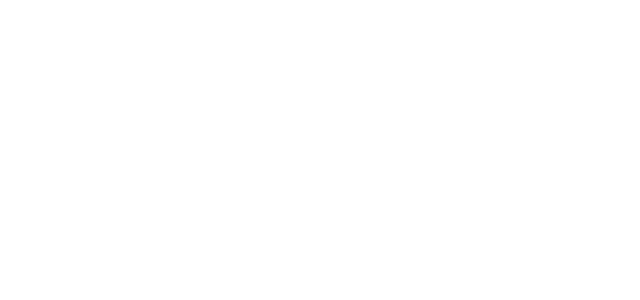
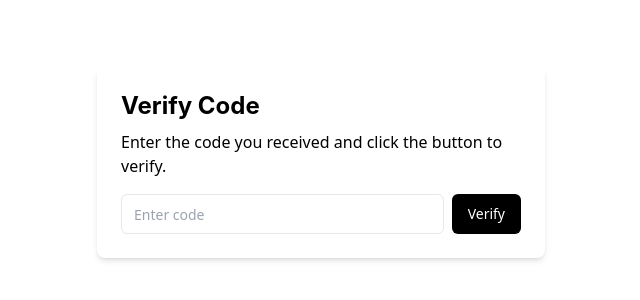
Before and after one commit to VictoriaReyes1803/BatallaNavalFrontend, an Angular app: page /code-verify in a window 1280 px wide. Before the commit this address led to /. Shown: the part 238-538 px from the top of the page, without its empty margins (319-959 px from the left). Built offline with nearby package versions, Linux system fonts and the light colour scheme.

Commit message:
añadiendo view code

```diff
--- a/src/app/Views/Auth/code/code.component.html
+++ b/src/app/Views/Auth/code/code.component.html
@@ -1 +1,42 @@
-<p>code works!</p>
+<main class="h-screen w-full">
+    <div class="flex justify-center items-center h-full w-full">
+        <style>
+            h1,
+            h2,
+            h3,
+            h4,
+            h5,
+            h6 {
+                font-family: 'Inter', sans-serif;
+                --font-sans: 'Inter';
+            }
+        </style>
+        <style>
+            body {
+                font-family: 'Inter', sans-serif;
+                --font-sans: 'Inter';
+            }
+        </style>
+        <div class="flex flex-col items-center justify-center h-screen">
+            <div class="max-w-md w-full space-y-4 p-6 bg-white rounded-lg shadow-md">
+                <div class="space-y-2">
+                    <h1 class="text-2xl font-bold">Verify Code</h1>
+                    <p class="text-gray dark:text-gray-400">Enter the code you received and click the button to
+                        verify.</p>
+                </div>
+                <div class="space-y-4">
+                    <div class="flex items-center space-x-2">
+                        <input
+                            class="flex h-10 w-full rounded-md border border-input bg-background px-3 py-2 text-sm ring-offset-background file:border-0 file:bg-transparent file:text-sm file:font-medium placeholder:text-muted-foreground focus-visible:outline-none focus-visible:ring-2 focus-visible:ring-ring focus-visible:ring-offset-2 disabled:cursor-not-allowed disabled:opacity-50 flex-1"
+                            placeholder="Enter code" maxlength="6" pattern="^[0-9]{6}$" type="text" />
+                        <button
+                            class="text-white bg-black inline-flex items-center justify-center whitespace-nowrap rounded-md text-sm font-medium ring-offset-background transition-colors focus-visible:outline-none focus-visible:ring-2 focus-visible:ring-ring focus-visible:ring-offset-2 disabled:pointer-events-none disabled:opacity-50 bg-primary text-primary-foreground hover:bg-primary/90 h-10 px-4 py-2">
+                            Verify
+                        </button>
+                    </div>
+                    <div class="hidden text-green-500 dark:text-green-400 font-medium">Code verified succe</div>
+                </div>
+            </div>
+        </div>
+    </div>
+</main>
--- a/src/app/app.routes.ts
+++ b/src/app/app.routes.ts
@@ -2,6 +2,7 @@
 import { AuthComponent } from './Layouts/auth/auth.component';
 import { LoginComponent } from './Views/Auth/login/login.component';
 import { RegisterComponent } from './Views/Auth/register/register.component';
+import { CodeComponent } from './Views/Auth/code/code.component';
 
 export const routes: Routes = [
     {
@@ -15,6 +16,10 @@
             {
                 path: 'register',
                 component: RegisterComponent
+            },
+            {
+                path: 'code-verify',
+                component: CodeComponent
             }
         ]
     }
```
